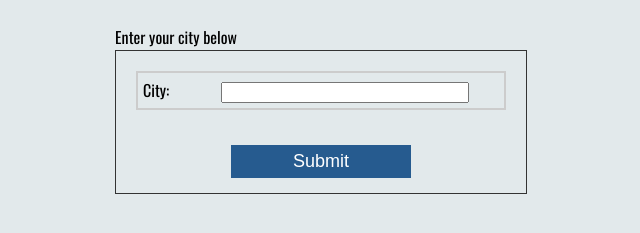
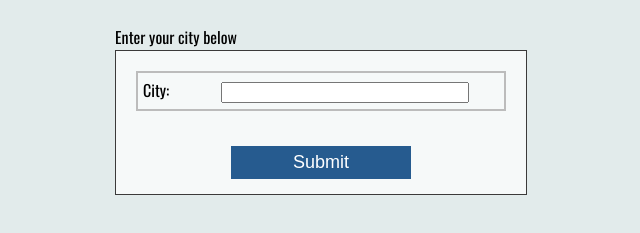
Before and after one commit to adam4321/weather-app, a plain HTML site: page index.html in a window 1280 px wide. Shown: the part 93-326 px from the top of the page, without its empty margins (319-959 px from the left). Drawn offline with nearby package versions, Linux system fonts and the light colour scheme; no server answers.

Commit message:
Improve style

```diff
--- a/script.js
+++ b/script.js
@@ -131,12 +131,10 @@ document.getElementById('city-submit').addEventListener('click', function(event)
     else {
         location = city;
         document.getElementById('form-box').style = 'display:none';
-
     }
 
     // Open get request to the open weather api
     req.open('GET', `http://api.openweathermap.org/data/2.5/weather?q=${location},us&APPID=${credentials.apiKey}`, true);
-
     req.addEventListener('load',function(){
         if (req.status >= 200 && req.status < 400) {
 
--- a/style.css
+++ b/style.css
@@ -1,5 +1,5 @@
 body {
-  background-color: #e2e9eb;
+  background-color: #e2ebeb;
   font-family: "Oswald", sans-serif;
 }
 
@@ -9,31 +9,33 @@ h1 {
   font-size: 42px;
 }
 
-#input-form {
-  margin: auto;
-}
-
 /* City information Form */
 .form-title {
   text-align: center;
   margin: 25px 0px 1px -290px;
 }
 
+#input-form {
+    margin: auto;
+    background-color: #ffffffb2;
+}
+
 form {
   width: 400px;
   margin: 5px 0px 20px 20px;
   padding: 5px;
-  border: 1.5px solid #333;
+  border: 1.5px solid rgb(59, 58, 58);
 }
 
 .form-box {
-  border: 2px solid #ccc;
+  border: 2px solid rgba(180, 180, 180, 0.87);
   margin: 15px;
   padding: 5px;
 }
 
 #text-box {
   margin-left: 48px;
+  margin-bottom: 1px;
   width: 240px;
 }
 
```
